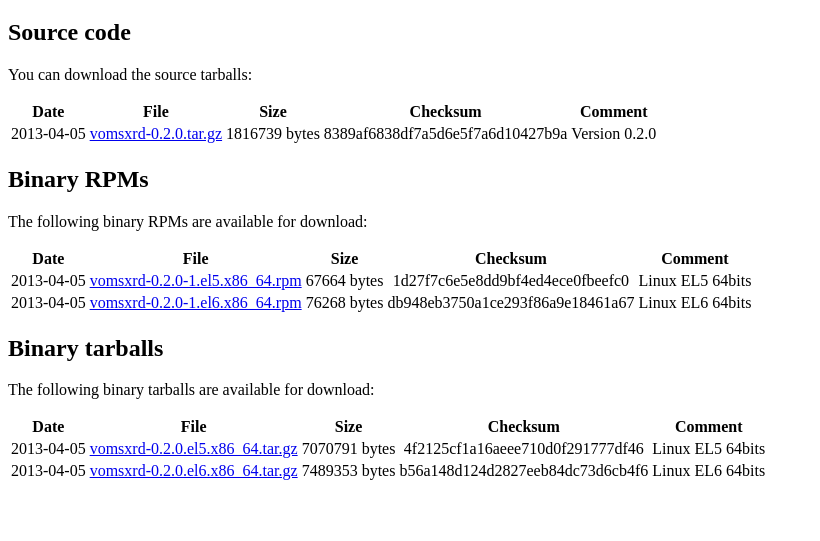
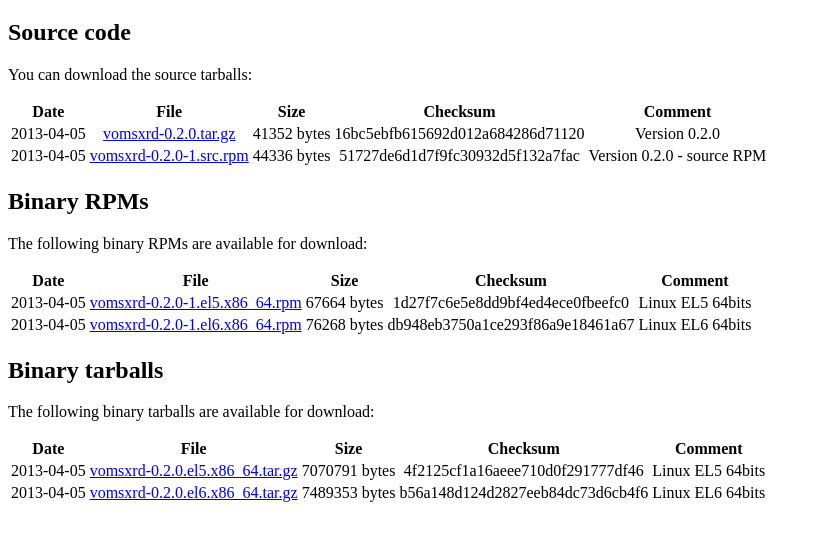
Before and after one commit to gganis/vomsxrd, a plain HTML site: page download.html in a window 1280 px wide. Shown: the part 61-602 px from the top of the page, without its empty margins (0-820 px from the left). Drawn offline with Linux system fonts and the light colour scheme.

Commit message:
Add sources for version 0.2.0

```diff
--- a/download.html
+++ b/download.html
@@ -9,7 +9,9 @@
    <h2 id='source_code'>Source code</h2>
 
 <p>You can download the source tarballs:</p>
-<table><thead><tr><th>Date</th><th>File</th><th>Size</th><th>Checksum</th><th>Comment</th></tr></thead><tbody><tr><td style='text-align: center;'>2013-04-05</td><td style='text-align: center;'><a href='v0.2.0/vomsxrd-0.2.0.tar.gz'>vomsxrd-0.2.0.tar.gz</a></td><td style='text-align: center;'>1816739 bytes</td><td style='text-align: center;'>8389af6838df7a5d6e5f7a6d10427b9a</td><td style='text-align: center;'>Version 0.2.0</td>
+<table><thead><tr><th>Date</th><th>File</th><th>Size</th><th>Checksum</th><th>Comment</th>
+</tr></thead><tbody><tr><td style='text-align: center;'>2013-04-05</td><td style='text-align: center;'><a href='v0.2.0/vomsxrd-0.2.0.tar.gz'>vomsxrd-0.2.0.tar.gz</a></td><td style='text-align: center;'>41352 bytes</td><td style='text-align: center;'>16bc5ebfb615692d012a684286d71120</td><td style='text-align: center;'>Version 0.2.0</td>
+</tr></thead><tbody><tr><td style='text-align: center;'>2013-04-05</td><td style='text-align: center;'><a href='v0.2.0/vomsxrd-0.2.0-1.src.rpm'>vomsxrd-0.2.0-1.src.rpm</a></td><td style='text-align: center;'>44336 bytes</td><td style='text-align: center;'>51727de6d1d7f9fc30932d5f132a7fac</td><td style='text-align: center;'>Version 0.2.0 - source RPM</td>
 </tr></tbody></table>
 
 <h2 id='rpms'>Binary RPMs</h2>
```
Also changed, not shown: 2 other files.
